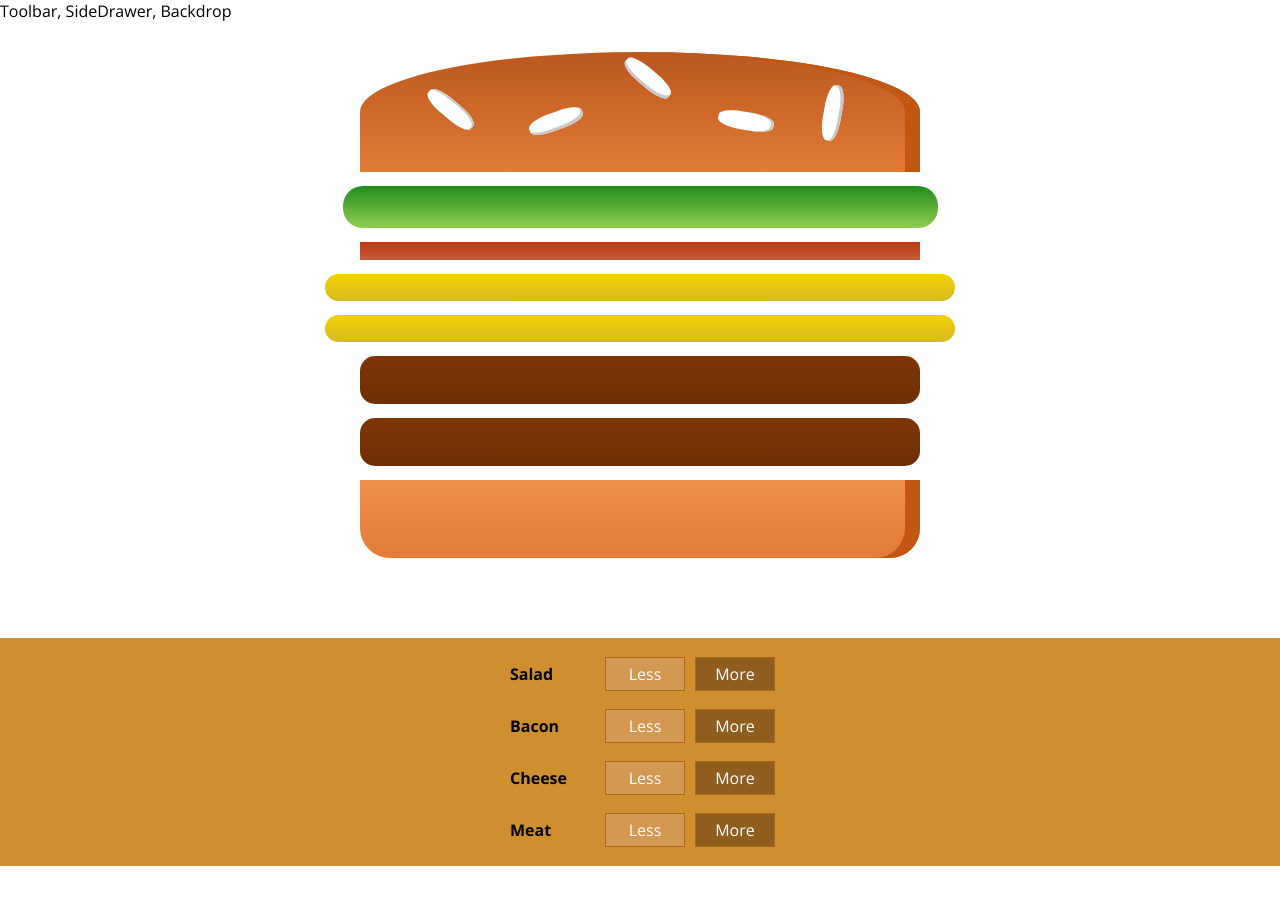
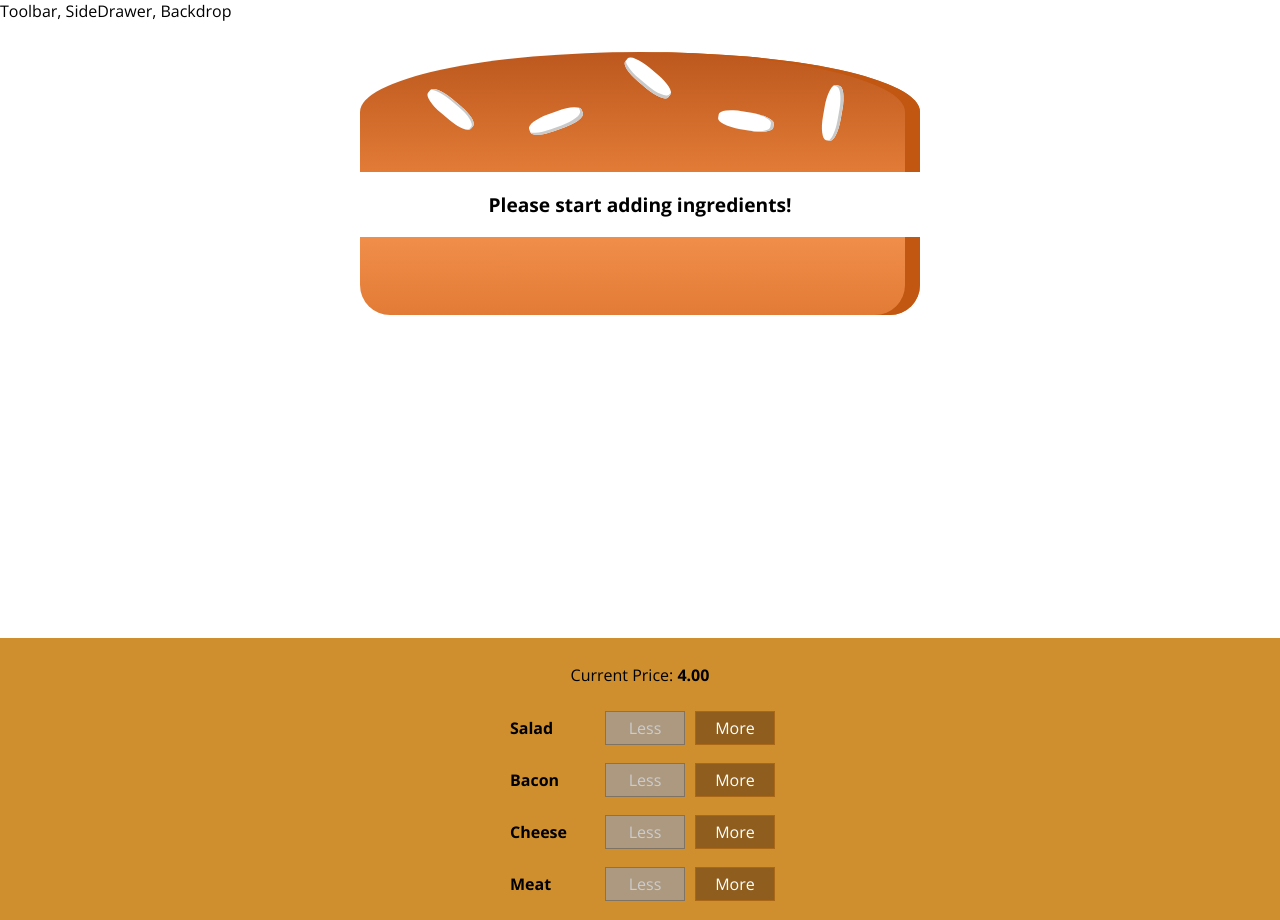
Before and after one commit to lisw4y/Burger-Builder, a React (Create React App) app: page / in a window 1280 px wide. Before the commit the page ends 866 px from the top, so only its background shows below. Built offline with nearby package versions, Linux system fonts and the light colour scheme.

Commit message:
Make More or Less of ingredients buttons functional and show the price

```diff
--- a/src/components/Burger/BuildControls/BuildControl/BuildControl.js
+++ b/src/components/Burger/BuildControls/BuildControl/BuildControl.js
@@ -4,8 +4,13 @@ import classes from './BuildControl.module.css';
 const buildControl = (props) => (
   <div className={classes.BuildControl}>
     <div className={classes.Label}>{props.label}</div>
-    <button className={classes.Less}>Less</button>
-    <button className={classes.More}>More</button>
+    <button
+      className={classes.Less}
+      onClick={props.removed}
+      disabled={props.disabled}>Less</button>
+    <button
+      className={classes.More}
+      onClick={props.added}>More</button>
   </div>
 );
 
--- a/src/components/Burger/BuildControls/BuildControls.js
+++ b/src/components/Burger/BuildControls/BuildControls.js
@@ -11,8 +11,14 @@ const controls = [
 
 const buildControls = (props) => (
   <div className={classes.BuildControls}>
+    <p>Current Price: <strong>{props.price.toFixed(2)}</strong></p>
     {controls.map(ctrl =>
-      <BuildControl key={ctrl.label} label={ctrl.label} />)}
+      <BuildControl
+        key={ctrl.label}
+        label={ctrl.label}
+        added={() => props.ingredientAdded(ctrl.type)}
+        removed={() => props.ingredientRemoved(ctrl.type)}
+        disabled={props.disabled[ctrl.type]} />)}
   </div>
 );
 
--- a/src/containers/BurgerBuilder/BurgerBuilder.js
+++ b/src/containers/BurgerBuilder/BurgerBuilder.js
@@ -2,21 +2,76 @@ import React, { Component } from "react";
 import Burger from '../../components/Burger/Burger';
 import BuildControls from '../../components/Burger/BuildControls/BuildControls';
 
+const INGREDIENT_PRICE = {
+  salad: 0.5,
+  cheese: 0.4,
+  meat: 1.3,
+  bacon: 0.7
+};
+
 class BurgerBuilder extends Component {
   state = {
     ingredients: {
-      salad: 1,
-      bacon: 1,
-      cheese: 2,
-      meat: 2
+      salad: 0,
+      bacon: 0,
+      cheese: 0,
+      meat: 0
+    },
+    totalPrice: 4
+  }
+
+  addIngredientHandler = (type) => {
+    const oldCount = this.state.ingredients[type];
+    const updatedCount = oldCount + 1;
+    const updatedIngredients = {
+      ...this.state.ingredients
+    };
+    updatedIngredients[type] = updatedCount;
+    const priceDeduction = INGREDIENT_PRICE[type];
+    const oldPrice = this.state.totalPrice;
+    const newPrice = oldPrice + priceDeduction;
+    this.setState({
+      totalPrice: newPrice,
+      ingredients: updatedIngredients
+    });
+  }
+
+  removeIngredientHandler = (type) => {
+    const oldCount = this.state.ingredients[type];
+    if (oldCount <= 0) {
+      return;
     }
+    const updatedCount = oldCount - 1;
+    const updatedIngredients = {
+      ...this.state.ingredients
+    };
+    updatedIngredients[type] = updatedCount;
+    const priceDeduction = INGREDIENT_PRICE[type];
+    const oldPrice = this.state.totalPrice;
+    const newPrice = oldPrice - priceDeduction;
+    this.setState({
+      totalPrice: newPrice,
+      ingredients: updatedIngredients
+    });
   }
 
   render() {
+    const disabledInfo = {
+      ...this.state.ingredients
+    }
+
+    for (let key in disabledInfo) {
+      disabledInfo[key] = disabledInfo[key] <= 0;
+    }
+
     return (
       <>
         <Burger ingredients={this.state.ingredients} />
-        <BuildControls />
+        <BuildControls
+          ingredientAdded={this.addIngredientHandler}
+          ingredientRemoved={this.removeIngredientHandler}
+          disabled={disabledInfo}
+          price={this.state.totalPrice} />
       </>
     );
   }
```
